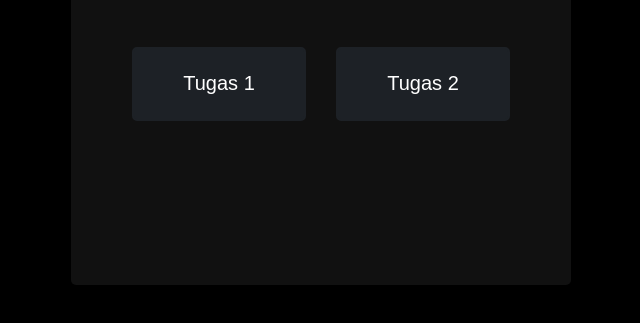
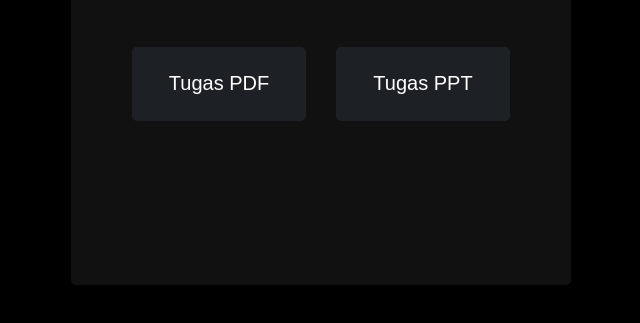
Before and after one commit to DimasAlexanderSA/tugas_dom, a plain HTML site: page index.html in a window 1280 px wide. Shown: the part 363-686 px from the top of the page, without its empty margins (317-957 px from the left). Drawn offline with Linux system fonts and the light colour scheme.

Commit message:
change the folder name 1

```diff
--- a/index.html
+++ b/index.html
@@ -12,8 +12,8 @@
         <div id="link">
             <h2>Tugas DOM</h2>
             <div style="display: flex; justify-content: center; align-items: center;gap: 30px">
-                <a href="Tugas1/tugas_todolist.html">Tugas 1</a>
-                <a href="Tugas2/index.html">Tugas 2</a>
+                <a href="Tugas_pdf/tugas_todolist.html">Tugas PDF</a>
+                <a href="Tugas_ppt/index.html">Tugas PPT</a>
             </div>
         </div>
     </main>
```
Also changed, not shown: Tugas_pdf/load_localstorage.js (renamed from Tugas1/load_localstorage.js), Tugas_pdf/tugas_todolist.css (renamed from Tugas1/tugas_todolist.css), Tugas_pdf/tugas_todolist.html (renamed from Tugas1/tugas_todolist.html), Tugas_pdf/tugas_todolist.js (renamed from Tugas1/tugas_todolist.js), Tugas_ppt/dom_1.js (renamed from Tugas2/dom_1.js), Tugas_ppt/dom_2.js (renamed from Tugas2/dom_2.js), Tugas_ppt/dom_3.js (renamed from Tugas2/dom_3.js), Tugas_ppt/dom_4.js (renamed from Tugas2/dom_4.js), Tugas_ppt/dom_5.js (renamed from Tugas2/dom_5.js), Tugas_ppt/dom_6.js (renamed from Tugas2/dom_6.js), Tugas_ppt/dom_7.js (renamed from Tugas2/dom_7.js), Tugas_ppt/dom_8.js (renamed from Tugas2/dom_8.js), Tugas_ppt/dom_9.js (renamed from Tugas2/dom_9.js), Tugas_ppt/index.html (renamed from Tugas2/index.html), 1 more files.
